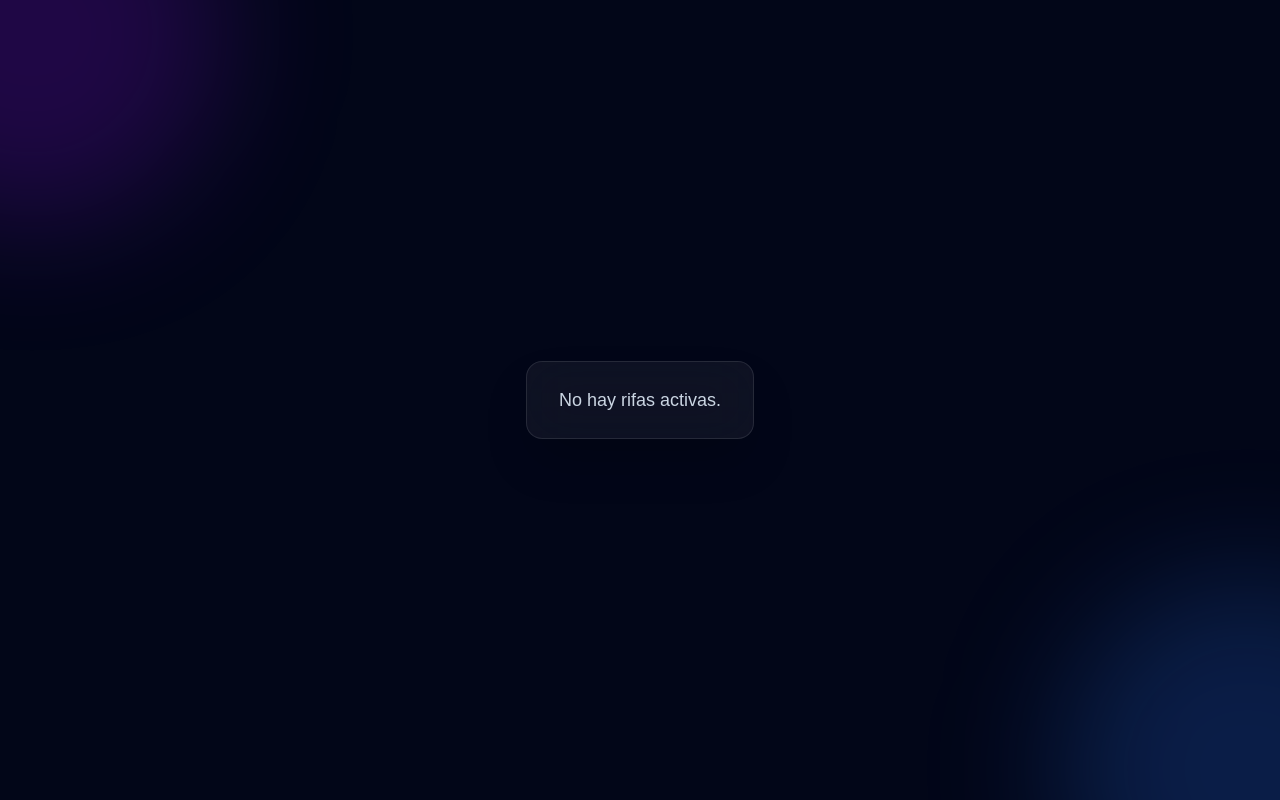
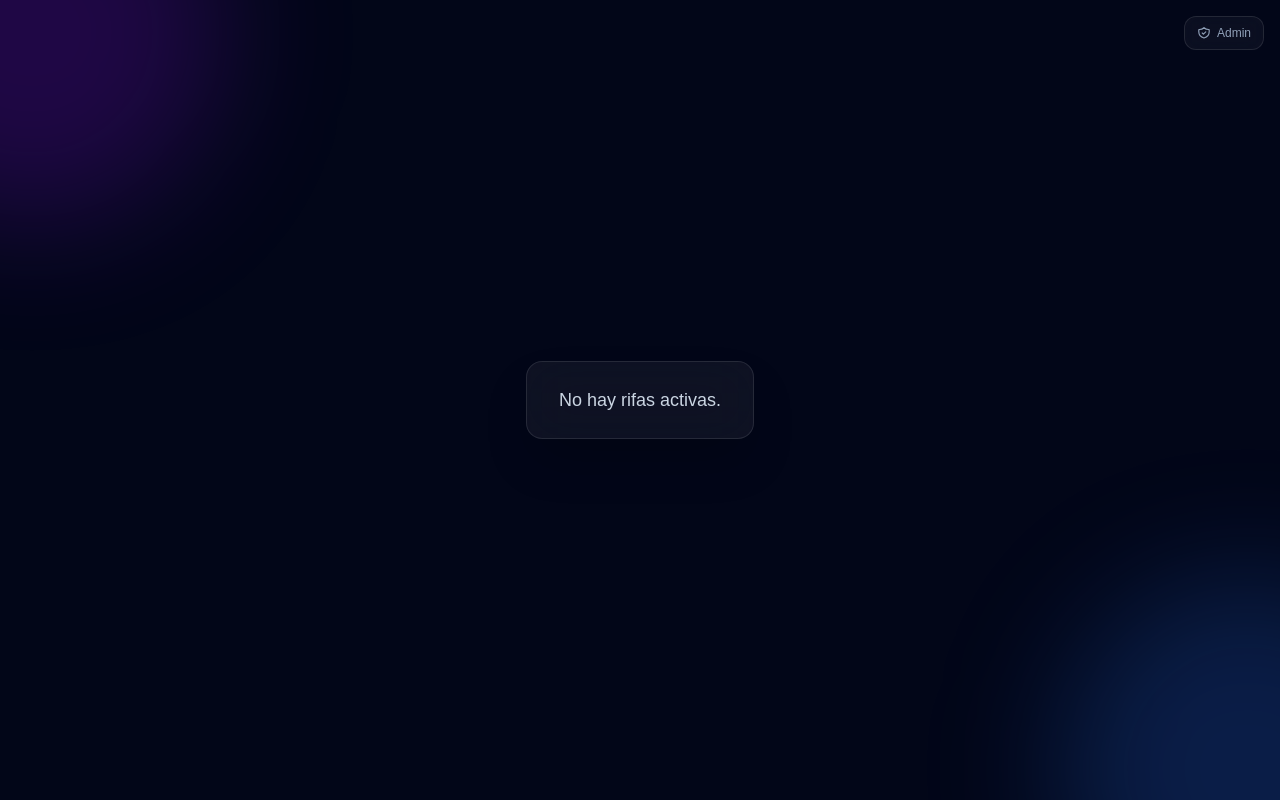
Before and after one commit to Blacksatth/Rifa, a Next.js app: page / in a window 1280 px wide. Built offline with nearby package versions, Linux system fonts and the light colour scheme; no server answers; the database is empty.

Commit message:
boton admin

```diff
--- a/app/admin/page.tsx
+++ b/app/admin/page.tsx
@@ -15,7 +15,6 @@ import NumbersTable from "@/components/admin/NumbersTable";
 import SearchBar from "@/components/admin/SearchBar";
 import StatsPanel from "@/components/admin/StatsPanel";
 import { useRouter } from "next/navigation";
-
 export default function AdminPage() {
   const [raffle, setRaffle] = useState<Raffle | null>(null);
   const [numbers, setNumbers] = useState<RaffleNumber[]>([]);
--- a/app/page.tsx
+++ b/app/page.tsx
@@ -13,6 +13,7 @@ import { Raffle, RaffleNumber } from "@/lib/types";
 import PrizeCard from "@/components/PrizeCard";
 import NumberGrid from "@/components/NumberGrid";
 import ReservationModal from "@/components/ReservationModal";
+import Link from "next/link";
 
 export default function HomePage() {
   const [raffle, setRaffle] = useState<Raffle | null>(null);
@@ -61,6 +62,27 @@ export default function HomePage() {
   if (!raffle) {
     return (
       <main className="relative min-h-screen overflow-hidden bg-slate-950 flex items-center justify-center">
+        {/* Botón Admin */}
+        <Link
+          href="/admin"
+          className="fixed top-4 right-4 z-20 flex items-center gap-1.5 rounded-xl border border-white/10 bg-white/[0.04] px-3 py-2 text-xs font-medium text-slate-400 backdrop-blur-md transition-all hover:border-violet-500/20 hover:bg-violet-500/10 hover:text-violet-300"
+        >
+          <svg
+            className="h-3.5 w-3.5"
+            fill="none"
+            stroke="currentColor"
+            viewBox="0 0 24 24"
+          >
+            <path
+              strokeLinecap="round"
+              strokeLinejoin="round"
+              strokeWidth="2"
+              d="M9 12l2 2 4-4m5.618-4.016A11.955 11.955 0 0112 2.944a11.955 11.955 0 01-8.618 3.04A12.02 12.02 0 003 9c0 5.591 3.824 10.29 9 11.622C17.176 19.29 21 14.591 21 9c0-1.042-.133-2.053-.382-3.016z"
+            />
+          </svg>
+          Admin
+        </Link>
+
         {/* Luces del fondo */}
         <div className="absolute -top-40 -left-40 h-96 w-96 rounded-full bg-purple-600/20 blur-3xl" />
         <div className="absolute -bottom-40 -right-40 h-96 w-96 rounded-full bg-blue-500/20 blur-3xl" />
@@ -76,6 +98,27 @@ export default function HomePage() {
 
   return (
     <main className="relative min-h-screen overflow-hidden bg-slate-950">
+      {/* Botón Admin */}
+      <Link
+        href="/admin"
+        className="fixed top-4 right-4 z-20 flex items-center gap-1.5 rounded-xl border border-white/10 bg-white/[0.04] px-3 py-2 text-xs font-medium text-slate-400 backdrop-blur-md transition-all hover:border-violet-500/20 hover:bg-violet-500/10 hover:text-violet-300"
+      >
+        <svg
+          className="h-3.5 w-3.5"
+          fill="none"
+          stroke="currentColor"
+          viewBox="0 0 24 24"
+        >
+          <path
+            strokeLinecap="round"
+            strokeLinejoin="round"
+            strokeWidth="2"
+            d="M9 12l2 2 4-4m5.618-4.016A11.955 11.955 0 0112 2.944a11.955 11.955 0 01-8.618 3.04A12.02 12.02 0 003 9c0 5.591 3.824 10.29 9 11.622C17.176 19.29 21 14.591 21 9c0-1.042-.133-2.053-.382-3.016z"
+          />
+        </svg>
+        Admin
+      </Link>
+
       {/* ========================================= */}
       {/* FONDO DECORATIVO */}
       {/* ========================================= */}
--- /dev/null
+++ b/components/admin/admin.tsx
@@ -0,0 +1,52 @@
+"use client";
+
+import { useRouter } from "next/navigation";
+
+export default function AdminButton() {
+  const router = useRouter();
+
+  return (
+    <button
+      onClick={() => router.push("/admin/login")}
+      className="
+        group
+        flex items-center gap-2
+        rounded-xl
+        border border-white/10
+        bg-white/[0.04]
+        px-4 py-2.5
+        text-sm font-semibold
+        text-slate-300
+        backdrop-blur-xl
+        transition-all duration-300
+        hover:border-violet-500/30
+        hover:bg-violet-500/10
+        hover:text-white
+        hover:shadow-lg
+        hover:shadow-violet-500/10
+      "
+    >
+      <svg
+        className="h-4 w-4 text-violet-400 transition-transform duration-300 group-hover:scale-110"
+        fill="none"
+        stroke="currentColor"
+        viewBox="0 0 24 24"
+      >
+        <path
+          strokeLinecap="round"
+          strokeLinejoin="round"
+          strokeWidth="2"
+          d="M12 15.5a3.5 3.5 0 100-7 3.5 3.5 0 000 7z"
+        />
+        <path
+          strokeLinecap="round"
+          strokeLinejoin="round"
+          strokeWidth="2"
+          d="M19.4 15a1.65 1.65 0 00.33 1.82l.06.06-1.7 1.7-.06-.06a1.65 1.65 0 00-1.82-.33 1.65 1.65 0 00-1 1.51V20h-2.4v-.3a1.65 1.65 0 00-1-1.51 1.65 1.65 0 00-1.82.33l-.06.06-1.7-1.7.06-.06A1.65 1.65 0 008.6 15a1.65 1.65 0 00-1.51-1H6.8v-2.4h.29a1.65 1.65 0 001.51-1 1.65 1.65 0 00-.33-1.82l-.06-.06 1.7-1.7.06.06a1.65 1.65 0 001.82.33 1.65 1.65 0 001-1.51V5.6h2.4v.3a1.65 1.65 0 001 1.51 1.65 1.65 0 001.82-.33l.06-.06 1.7 1.7-.06.06a1.65 1.65 0 00-.33 1.82 1.65 1.65 0 001.51 1h.29V14h-.29a1.65 1.65 0 00-1.51 1z"
+        />
+      </svg>
+
+      <span>Admin</span>
+    </button>
+  );
+}
```
Also changed, not shown: 1 other file (tests, documents, lock files or other folders).
